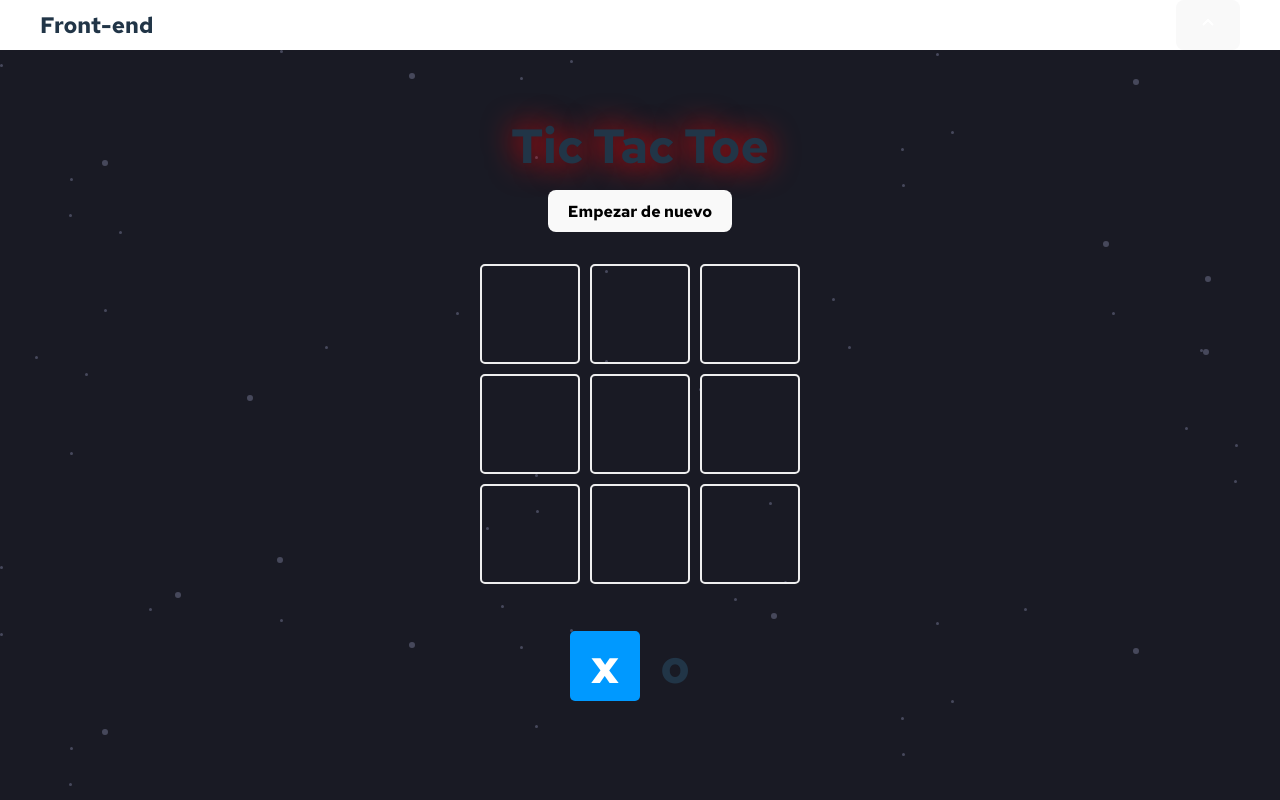
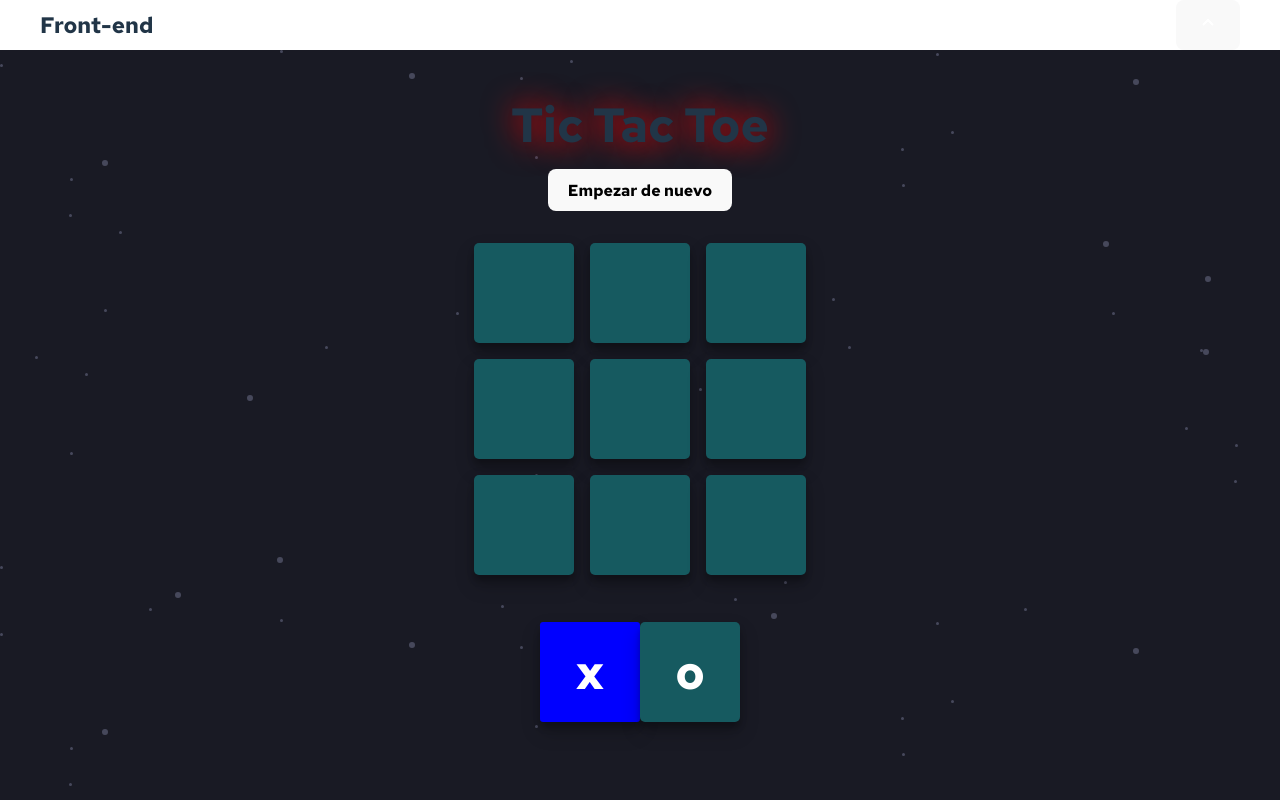
Before and after one commit to GonzaloArray/front-end-collection-react, a React (Vite) app: page /TicTacToe in a window 1280 px wide. Built offline with nearby package versions, Linux system fonts and the light colour scheme.

Commit message:
first commit

```diff
--- a/package.json
+++ b/package.json
@@ -11,6 +11,7 @@
   "dependencies": {
     "@rumess/react-flip-countdown": "^1.2.6",
     "canvas-confetti": "1.6.0",
+    "framer-motion": "8.5.0",
     "react": "^18.2.0",
     "react-dom": "^18.2.0",
     "react-responsive": "^9.0.2",
--- /dev/null
+++ b/src/components/TicTacToe/General/Board.jsx
@@ -0,0 +1,48 @@
+import { AnimatePresence, motion } from 'framer-motion'
+import styled from 'styled-components'
+import { Square } from '../Square/Square'
+
+const SectionBoard = styled(motion.section)`
+  display: grid;
+  grid-template-columns: repeat(3, 1fr);
+  gap: 1rem;
+`
+
+export const Board = ({ board, updateBoard }) => {
+  console.log('me renderizo debuelta')
+
+  return (
+
+    <SectionBoard
+      initial={{ x: 100 }}
+      animate={{ x: 0 }}
+      transition={{
+        type: 'spring',
+        stiffness: 260,
+        damping: 20,
+        duration: 2,
+        delay: 2
+      }}
+    >
+      <AnimatePresence>
+
+        {
+        board.map((_, i) => (
+          <Square
+            key={i}
+            index={i}
+            updateBoard={updateBoard}
+            initial={{ scale: 0 }}
+            animate={{ scale: 1 }}
+            exit={{ scale: 0 }}
+          >
+            {board[i]}
+          </Square>
+
+        ))
+      }
+      </AnimatePresence>
+    </SectionBoard>
+
+  )
+}
--- a/src/components/TicTacToe/General/General.jsx
+++ b/src/components/TicTacToe/General/General.jsx
@@ -6,6 +6,7 @@ import { checkEndGame, checkWinner } from '../../../logic/BoardTicToc'
 import { resetSave, saveGame } from '../../../logic/storage'
 import { Square } from '../Square/Square'
 import { WinnerModal } from '../Square/WinnerModal'
+import { Board } from './Board'
 
 import './General.css'
 
@@ -75,20 +76,7 @@ export const General = () => {
 
       <Title>Tic Tac Toe</Title>
       <button onClick={handleReset}>Empezar de nuevo</button>
-      <section className='game'>
-        {
-                    board.map((_, i) => (
-                      <Square
-                        key={i}
-                        index={i}
-                        updateBoard={updateBoard}
-                      >
-                        {board[i]}
-                      </Square>
-
-                    ))
-        }
-      </section>
+      <Board board={board} updateBoard={updateBoard} />
 
       <section className='turn'>
         <Square isSelected={turn === TURNS.X}> {TURNS.X} </Square>
--- a/src/components/TicTacToe/Square/Square.jsx
+++ b/src/components/TicTacToe/Square/Square.jsx
@@ -1,16 +1,54 @@
+import { AnimatePresence, motion } from 'framer-motion'
 import React from 'react'
+import styled from 'styled-components'
 import './Square.css'
 
+const SquareDiv = styled(motion.section)`
+    position: relative;
+    width: 100px;
+    height: 100px;
+    border-radius: 5px;
+    display: grid;
+    place-items: center;
+    cursor: pointer;
+    font-size: 48px;
+    background-color: #165A60;
+    box-shadow: rgba(0, 0, 0, 0.19) 0px 10px 20px, rgba(0, 0, 0, 0.23) 0px 6px 6px;
+`
+const ChildrenDiv = styled(motion.p)`
+  color: white;
+
+`
 export const Square = ({ children, index, isSelected, updateBoard }) => {
-  const className = `square ${isSelected ? 'is-selected' : ''}`
-
   const handleClick = (newIndex) => {
     updateBoard(newIndex)
   }
 
   return (
-    <div className={className} onClick={() => handleClick(index)}>
-      {children}
-    </div>
+    <SquareDiv onClick={() => handleClick(index)}>
+      <AnimatePresence>
+        <ChildrenDiv
+          initial={{ x: 100 }}
+          animate={{ x: 0 }}
+          style={{
+            backgroundColor: isSelected && 'blue',
+            position: isSelected && 'absolute',
+            borderRadius: isSelected && '.2rem',
+            inset: 0,
+            display: 'flex',
+            alignItems: 'center',
+            justifyContent: 'center'
+          }}
+          transition={{
+            type: 'spring',
+            stiffness: 260,
+            damping: 20,
+            duration: 2
+          }}
+        >
+          {children}
+        </ChildrenDiv>
+      </AnimatePresence>
+    </SquareDiv>
   )
 }
```
Also changed, not shown: src/hooks/useToggle.jsx (added, +21 -0 lines), 1 other file (tests, documents, lock files or other folders).
